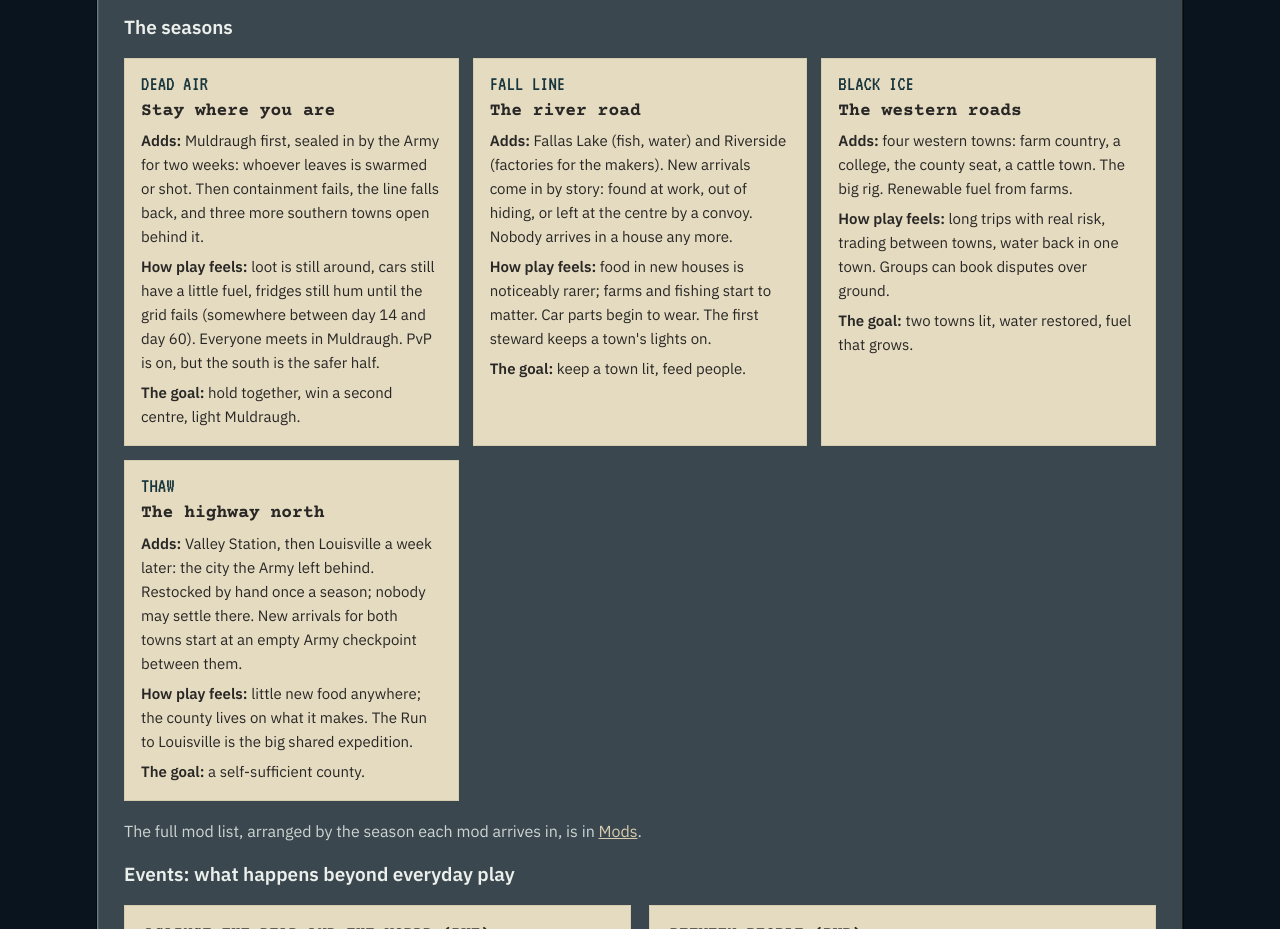
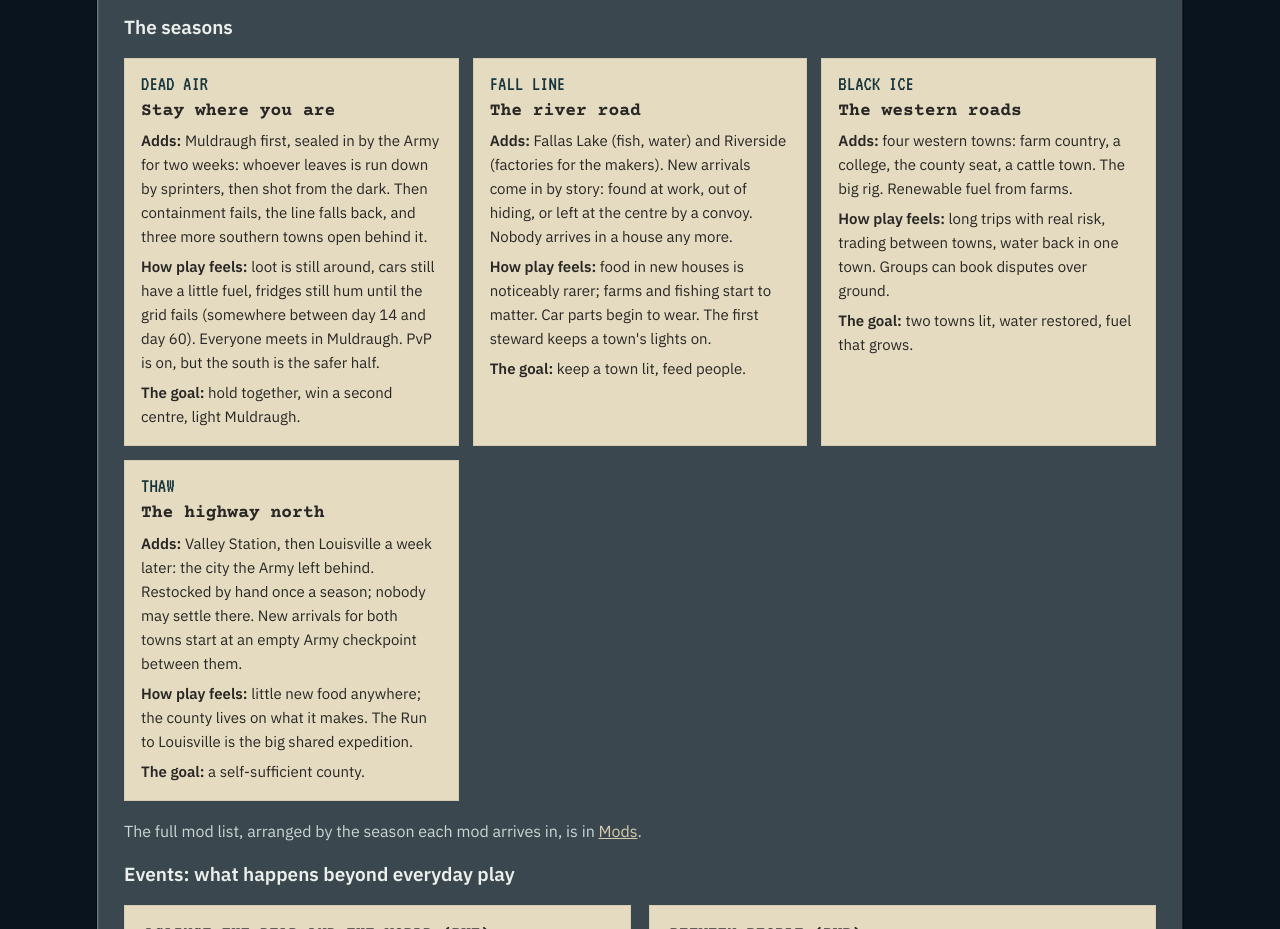
Before and after one commit to knoxlives/knoxlives.github.io, a plain HTML site: page kc-fd1201557399/index.html in a window 1280 px wide. Shown: the part 5443-6372 px from the top of the page. Drawn offline with nearby package versions, Linux system fonts and the light colour scheme.

Commit message:
Briefing rebuilt: the Army line's unseen shot (KnoxServer #83, #126) (#20)
Co-authored-by: knoxlives <353258847+knoxlives@users.noreply.github.com>
Co-authored-by: Claude Opus 5.5 <noreply@anthropic.com>

```diff
--- a/kc-fd1201557399/index.html
+++ b/kc-fd1201557399/index.html
@@ -285,7 +285,7 @@ details.card>.in{padding:4px 16px 18px;display:flex;flex-direction:column;gap:12
     <h3>The seasons</h3>
     <div class="cards">
       <div class="card-p"><span class="k">DEAD AIR</span><h3>Stay where you are</h3>
-        <p><b>Adds:</b> Muldraugh first, sealed in by the Army for two weeks: whoever leaves is swarmed or shot. Then containment fails, the line falls back, and three more southern towns open behind it.</p>
+        <p><b>Adds:</b> Muldraugh first, sealed in by the Army for two weeks: whoever leaves is run down by sprinters, then shot from the dark. Then containment fails, the line falls back, and three more southern towns open behind it.</p>
         <p><b>How play feels:</b> loot is still around, cars still have a little fuel, fridges still hum until the grid fails (somewhere between day 14 and day 60). Everyone meets in Muldraugh. PvP is on, but the south is the safer half.</p>
         <p><b>The goal:</b> hold together, win a second centre, light Muldraugh.</p></div>
       <div class="card-p"><span class="k">FALL LINE</span><h3>The river road</h3>
```
